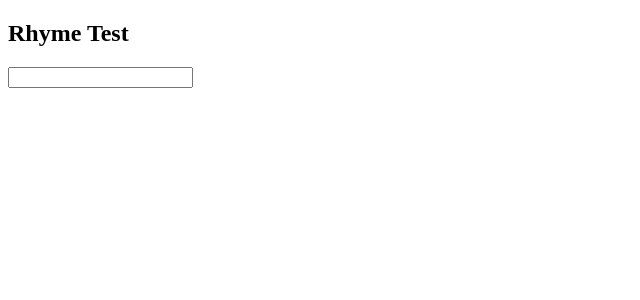
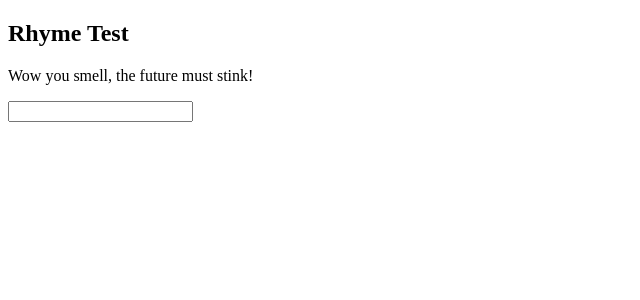
Before and after one commit to escapefromhyperisland/fed23-world-8, a React (Create React App) app in the folder ben/: page / in a window 1280 px wide. Shown: the top 300 px of the page, without its empty margins (0-640 px from the left). Built offline with nearby package versions, Linux system fonts and the light colour scheme; no server answers.

Commit message:
Rhyme functionality working properly and advancing to next line

```diff
--- a/ben/public/index.html
+++ b/ben/public/index.html
@@ -9,7 +9,7 @@
       name="description"
       content="Web site created using create-react-app"
     />
-    <link rel="apple-touch-icon" href="%PUBLIC_URL%/logo192.png" />
+    <!-- <link rel="apple-touch-icon" href="%PUBLIC_URL%/logo192.png" /> -->
     <!--
       manifest.json provides metadata used when your web app is installed on a
       user's mobile device or desktop. See https://developers.google.com/web/fundamentals/web-app-manifest/
--- a/ben/src/components/Rhyme/Rhyme.jsx
+++ b/ben/src/components/Rhyme/Rhyme.jsx
@@ -1,28 +1,78 @@
 import React, { useEffect, useState } from 'react';
-import { checkRhymeFromAPI } from "../../scripts/api"
+import { getRhymesFromAPI } from '../../scripts/api';
 
 const Rhyme = () => {
-  const [word, setWord] = useState("");
+  const [rapLines, setRapLines] = useState([
+    {
+      text: 'Wow you smell, the future must stink!',
+      rhyme: 'stink',
+    },
+    {
+      text: "I can't look at you, my eyes have taken all they can!",
+      rhyme: 'can',
+    },
+    {
+      text: 'Every word out your mouth is a moronic lie!',
+      rhyme: 'lie',
+    },
+  ]);
 
-  function updateWord(e) {
-    e.preventDefault();
-    setWord(e.target[0].value);
-    console.log(word);
+  const [line, setLine] = useState({
+    text: '',
+    rhyme: '',
+  });
+
+  const [possibleRhymes, setPossibleRhymes] = useState([]);
+  const [lineCount, setLineCount] = useState(0);
+
+  useEffect(() => {
+    setRapLines(rapLines.sort(() => Math.random() - 0.5));
+    goToNextLine();
+  }, []);
+
+  function goToNextLine() {
+    if (lineCount < rapLines.length) {
+      setLine(rapLines[lineCount]);
+      setLineCount(lineCount + 1);
+    } else {
+      console.log("Go to next level")
+    }
   }
 
   useEffect(() => {
-    checkRhymeFromAPI(word);
-    console.log("Word was updated");
-  }, [word]);
+      getRhymesFromAPI(line.rhyme, setPossibleRhymes);
+  }, [line]);
 
-    return(
-      <section>
-        <h1>Rhyme Test</h1>
-        <form onSubmit={updateWord}>
-          <input type="text" id="word" name="word" />
-        </form>
-      </section>
-    )
-}
+  function checkRhyme(e) {
+    e.preventDefault();
+    const splitWords = e.target[0].value.split(" ");
+    const word = splitWords[splitWords.length - 1];
+    e.target[0].value = "";
+    let wordRhymes = false;
+
+    possibleRhymes.forEach((rhyme) => {
+      if (word === rhyme.word && word !== line.rhyme){
+        wordRhymes = true;
+      }
+    });
+
+    if (wordRhymes) {
+      console.log("Rhymes!");
+      goToNextLine();
+    } else {
+      console.log("Does not rhyme, restart");
+    }
+  }
+
+  return (
+    <section>
+      <h1>Rhyme Test</h1>
+      <p>{line.text}</p>
+      <form onSubmit={checkRhyme}>
+        <input type="text" id="word" name="word" />
+      </form>
+    </section>
+  );
+};
 
 export default Rhyme;
--- a/ben/src/index.js
+++ b/ben/src/index.js
@@ -4,7 +4,7 @@ import App from './App';
 
 const root = ReactDOM.createRoot(document.getElementById('root'));
 root.render(
-  <React.StrictMode>
+  // <React.StrictMode>
     <App />
-  </React.StrictMode>
+  // </React.StrictMode>
 );
--- a/ben/src/scripts/api.js
+++ b/ben/src/scripts/api.js
@@ -1,16 +1,16 @@
 
 const RHYME_API_BASE_URL = "https://rhymebrain.com/talk?function=getRhymes&word=";
 
-export function checkRhymeFromAPI(word) {
-  fetch(`${RHYME_API_BASE_URL}${word}`, {
+export function getRhymesFromAPI(rhyme, setPossibleRhymes) {
+  fetch(`${RHYME_API_BASE_URL}${rhyme}`, {
     headers: {
     },
   })
     .then((response) => {
-      return response.json();
+        return response.json();
     })
     .then((result) => {
-      console.log(result);
+        setPossibleRhymes(result);
     })
     .catch((err) => {
       console.error(err);
```
Also changed, not shown: ben/public/manifest.json.
